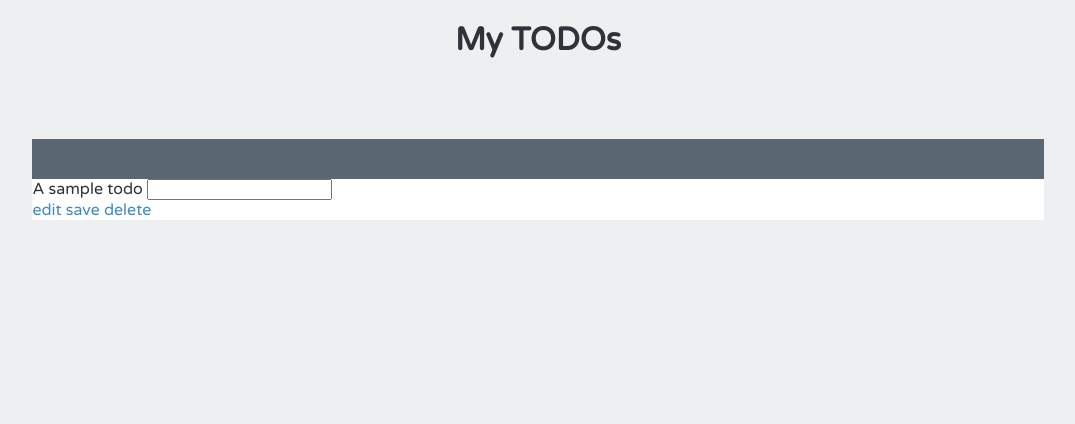
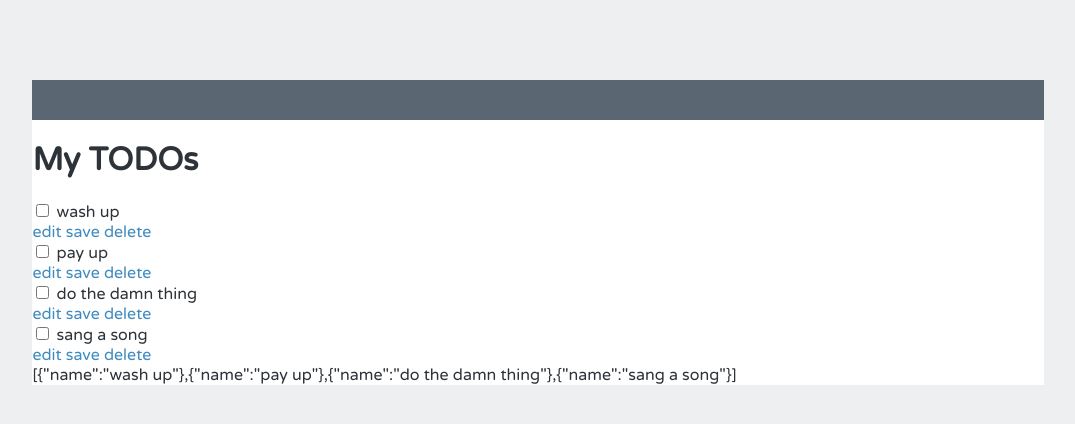
Before and after one commit to beezy12/Treehouse, a plain HTML site: page angular/firstProject/index.html in a window 1280 px wide. Shown: the whole page, without its empty margins (102-1177 px from the left). Drawn offline with Linux system fonts and the light colour scheme.

Commit message:
halfway thru todo list app

```diff
--- a/angular/firstProject/index.html
+++ b/angular/firstProject/index.html
@@ -9,19 +9,26 @@
 
 <body ng-app="todoListApp">
 
-	<h1>My TODOs</h1>
 
 	<div ng-controller="mainCtrl" class="list">
-		<input type="checkbox" />
-		<label class="editing-label">A sample todo</label>
-		<input class="editing-label" type="text" />
+		<h1 ng-click="helloWorld()">My TODOs</h1>
+		<!-- ng-repeat below is going to repeat the HTML the div wraps around for every element in the array or object -->
+		<div ng-repeat="todo in todos">
+			<input ng-model="todo.completed" type="checkbox"/>
+			<label ng-hide="editing" class="editing-label" ng-click="helloWorld()"> {{todo.name}} </label>
+			<input ng-show="editing" ng-model="todo.name" class="editing-label" type="text"/>
 
-		<div class="actions">
-			<a href="">edit</a>
-			<a href="" ng-click="helloWorld()">save</a>
-			<a href="" class="delete">delete</a>
+			<div class="actions">
+				<a href="" ng-click="editing = !editing">edit</a>
+				       <!-- ^^ this means "if editing is set to true, set it to false. And if editing is set to false, set it to true." It's essentially a toggle. Check it out in ng-inspector. Then look up at the label's ng-hide="editing". This means if editing is true, hide the label. THen below that look at the input ng-show="editing". this shows if editing is true.
+				       THIS MAKES IT TO WHERE THE INPUT BOX IS ONLY VISIBLE IF THE USER WANTS TO EDIT THE TASK ON THEIR TODO LIST -->
+				<a href="" ng-click="helloWorld()">save</a>
+				<a href="" class="delete">delete</a>
+			</div>
 		</div>
+		{{todos}}
 	</div>
+
 
 	<script src="lib/bower_components/angular/angular.min.js"></script>
     <!-- <script src="https://ajax.googleapis.com/ajax/libs/angularjs/1.4.5/angular.min.js"></script> -->
--- a/angular/firstProject/scripts/app.js
+++ b/angular/firstProject/scripts/app.js
@@ -5,4 +5,13 @@ angular.module("todoListApp", [])
 	$scope.helloWorld = function() {
 		console.log("This is coming from the mainCtrl, it's the helloWorld function")
 	};
-});
+
+	$scope.todos = [
+		{"name": "wash up"},
+		{"name": "pay up"},
+		{"name": "do the damn thing"},
+		{"name": "sang a song"}
+	]
+
+
+}); // end of controller
--- a/angular/firstProject/styles/main.css
+++ b/angular/firstProject/styles/main.css
@@ -54,7 +54,7 @@ a {
   .list .add {
     padding: 25px 0 27px 25px; }
 
-input[type="checkbox"] {
+/*input[type="checkbox"] {
     display:none;
 }
 input[type="checkbox"] + span {
@@ -68,4 +68,4 @@ input[type="checkbox"] + span {
 }
 input[type="checkbox"]:checked + span {
     background:url(checkbox-filled.svg) left top no-repeat;
-}
+}*/
```
